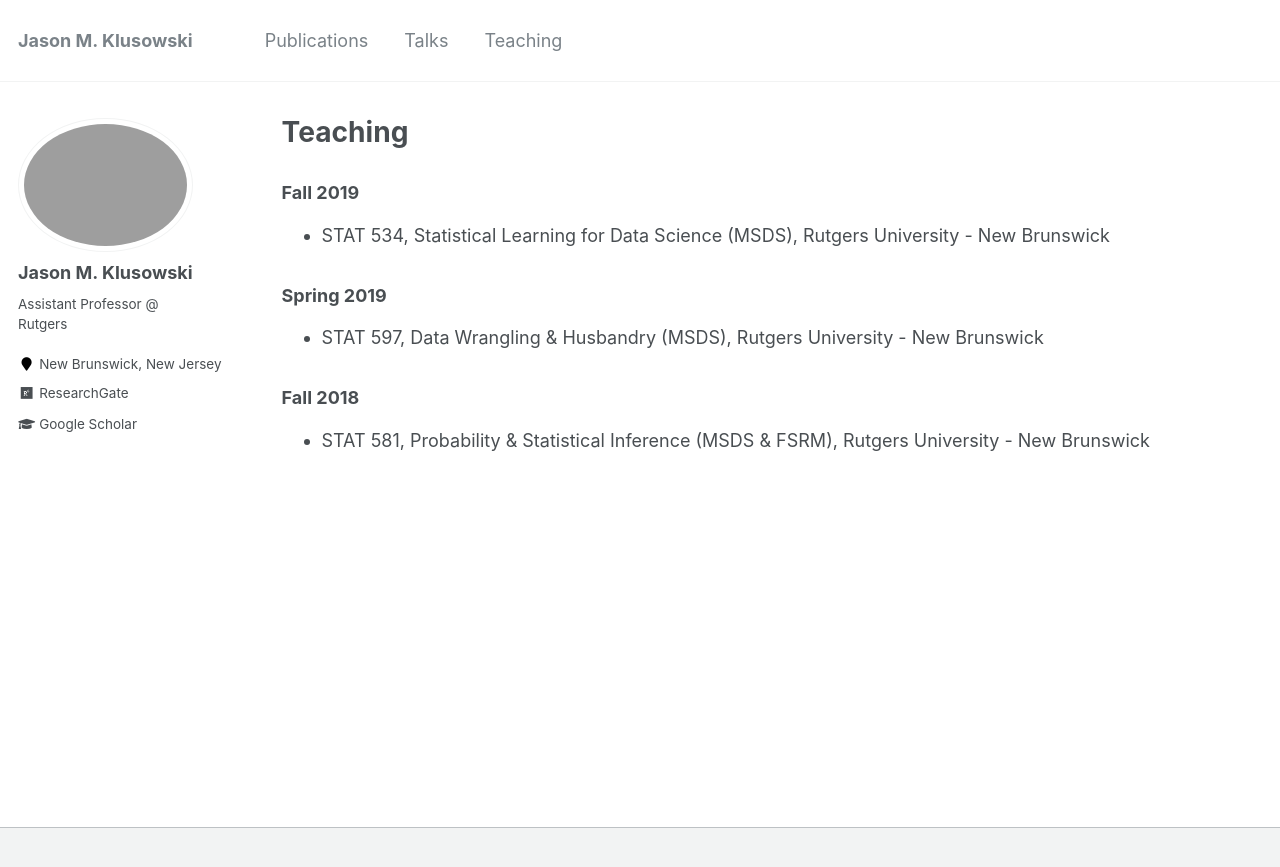
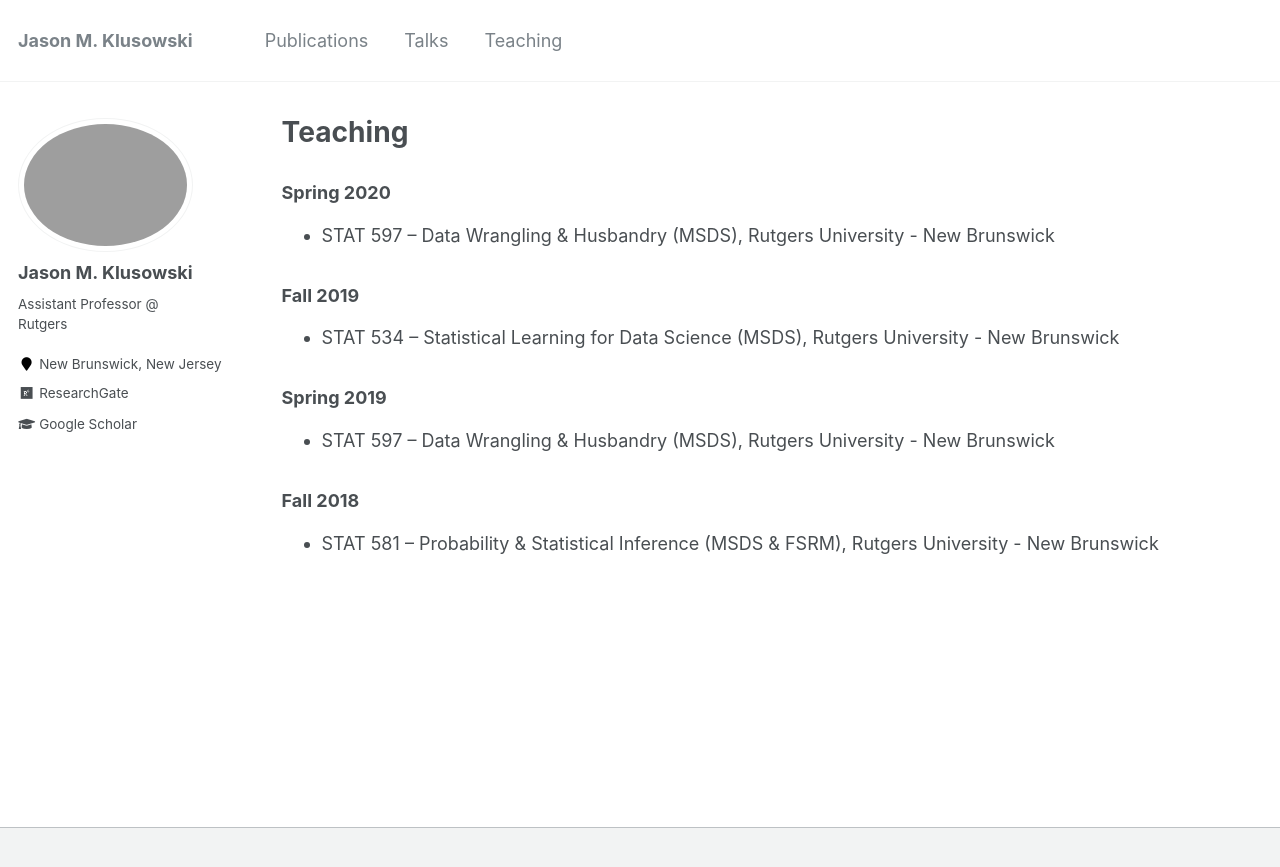
Before and after one commit to jasonklusowski/jasonklusowski.github.io, a Jekyll site: the page built from _pages/teaching.md, in a window 1280 px wide. Shown: the top 867 px of the page. Built offline with Jekyll 4.4.1, drawn with Linux system fonts in a browser that asks for light colours.

Commit message:
Update teaching.md

```diff
--- a/_pages/teaching.md
+++ b/_pages/teaching.md
@@ -5,14 +5,18 @@ permalink: /teaching/
 author_profile: true
 ---
 
+### Spring 2020
+
+* STAT 597 -- Data Wrangling & Husbandry (MSDS), Rutgers University - New Brunswick
+
 ### Fall 2019
 
-* STAT 534, Statistical Learning for Data Science (MSDS), Rutgers University - New Brunswick
+* STAT 534 -- Statistical Learning for Data Science (MSDS), Rutgers University - New Brunswick
 
 ### Spring 2019
 
-* STAT 597, Data Wrangling & Husbandry (MSDS), Rutgers University - New Brunswick
+* STAT 597 -- Data Wrangling & Husbandry (MSDS), Rutgers University - New Brunswick
 
 ### Fall 2018
 
-* STAT 581, Probability & Statistical Inference (MSDS & FSRM), Rutgers University - New Brunswick
+* STAT 581 -- Probability & Statistical Inference (MSDS & FSRM), Rutgers University - New Brunswick
```
